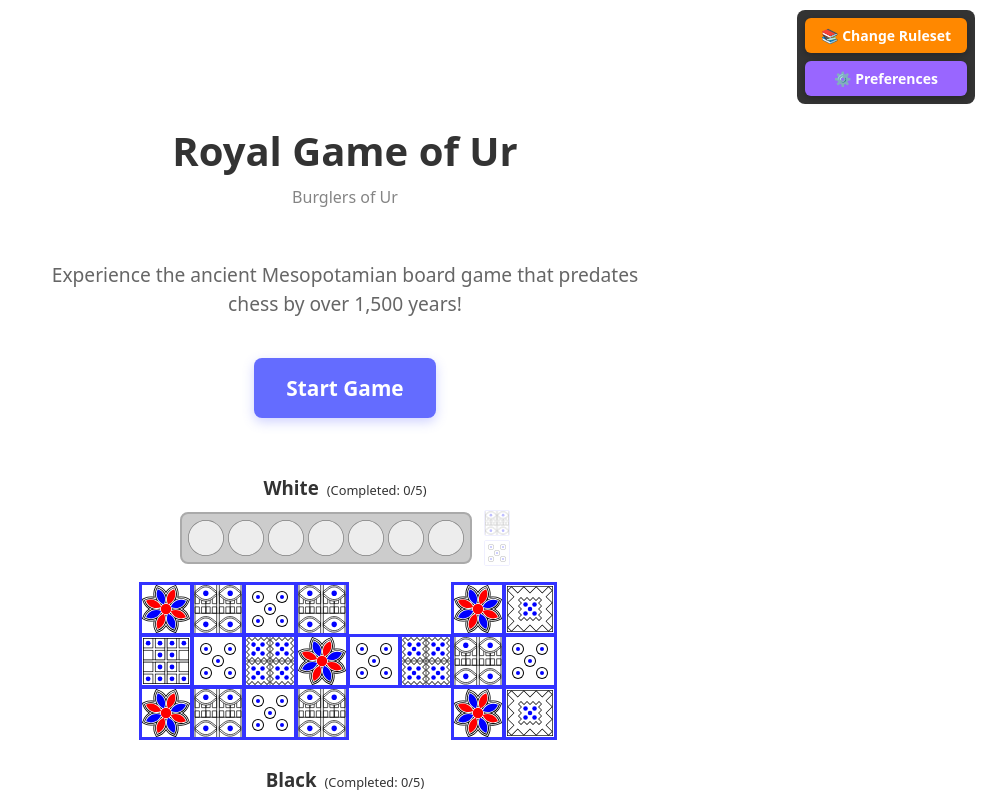
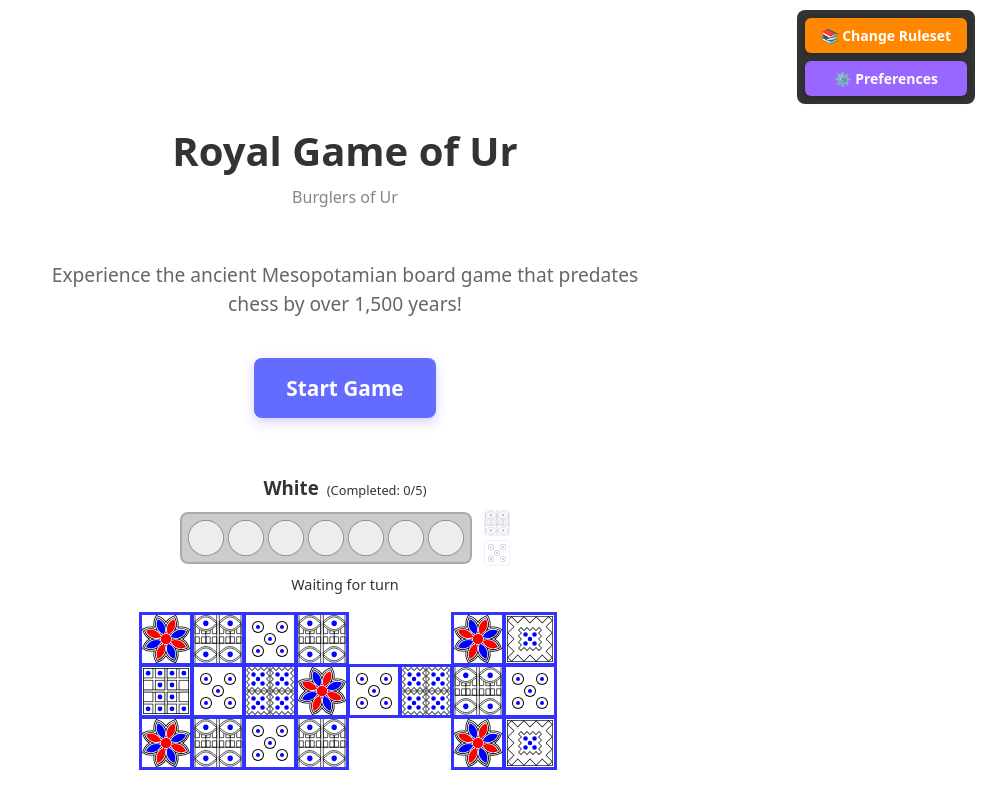
Before and after one commit to GloinTheDark/ur2, a React (Vite) app: page / in a window 1280 px wide. Shown: the top 800 px of the page, without its empty margins (295-1280 px from the left). Built offline with nearby package versions, Linux system fonts and the light colour scheme.

Commit message:
player status line

```diff
--- a/src/DiceRoller.tsx
+++ b/src/DiceRoller.tsx
@@ -40,6 +40,7 @@ const DiceRoller = forwardRef<DiceRollerRef, DiceRollerProps>(({ gameState }, re
         }
 
         setIsRolling(true);
+        gameState.startDiceAnimation(); // Notify GameState that dice animation started
 
         // Get dice count from current rule set
         const currentRuleSet = gameState.getCurrentRuleSet();
@@ -59,6 +60,7 @@ const DiceRoller = forwardRef<DiceRollerRef, DiceRollerProps>(({ gameState }, re
             const finalRoll = gameState.state.diceRolls;
             setAnimatedRoll(finalRoll);
             setIsRolling(false);
+            gameState.finishDiceAnimation(); // Notify GameState that dice animation finished
         }, ANIMATION_DURATION);
     };
 
@@ -79,6 +81,7 @@ const DiceRoller = forwardRef<DiceRollerRef, DiceRollerProps>(({ gameState }, re
         }
 
         setIsInitialRolling(true);
+        gameState.startDiceAnimation(); // Notify GameState that dice animation started
 
         // Start animation with random dice values
         const animationInterval = setInterval(() => {
@@ -94,6 +97,7 @@ const DiceRoller = forwardRef<DiceRollerRef, DiceRollerProps>(({ gameState }, re
                 setAnimatedInitialRoll(finalRoll);
             }
             setIsInitialRolling(false);
+            gameState.finishDiceAnimation(); // Notify GameState that dice animation finished
         }, ANIMATION_DURATION);
     };
 
--- a/src/GameState.ts
+++ b/src/GameState.ts
@@ -55,6 +55,7 @@ export interface GameStateData {
     turnCount: number; // Track number of turns played
     diceRolls: number[];
     diceTotal: number;
+    diceAnimating: boolean;
     houseBonusApplied: boolean;
     templeBlessingApplied: boolean;
     eligiblePieces: number[];
@@ -140,6 +141,7 @@ export class GameState {
             turnCount: this.data.turnCount,
             diceRolls: [...this.data.diceRolls],
             diceTotal: this.data.diceTotal,
+            diceAnimating: this.data.diceAnimating,
             houseBonusApplied: this.data.houseBonusApplied,
             templeBlessingApplied: this.data.templeBlessingApplied,
             eligiblePieces: [...this.data.eligiblePieces],
@@ -293,7 +295,7 @@ export class GameState {
 
     // Check if any pieces on a square are eligible to move
     hasEligiblePieceOnSquare(squareNumber: number): boolean {
-        if (!this.data.gameStarted || this.isAnimating()) return false;
+        if (!this.data.gameStarted || this.data.animatingPiece?.isAnimating || this.data.animatingCapturedPiece?.isAnimating) return false;
 
         const currentPlayerPieces = this.getPiecesOnSquare(squareNumber, this.data.currentPlayer);
 
@@ -326,6 +328,7 @@ export class GameState {
             turnCount: 0,
             diceRolls: [],
             diceTotal: 0,
+            diceAnimating: false,
             houseBonusApplied: false,
             templeBlessingApplied: false,
             eligiblePieces: [],
@@ -687,6 +690,7 @@ export class GameState {
     resetDice(): void {
         this.data.diceRolls = [];
         this.data.diceTotal = 0;
+        this.data.diceAnimating = false;
         this.data.houseBonusApplied = false;
         this.data.templeBlessingApplied = false;
         this.data.eligiblePieces = [];
@@ -868,7 +872,19 @@ export class GameState {
 
     // Check if any animation is currently in progress
     isAnimating(): boolean {
-        return this.data.animatingPiece?.isAnimating === true || this.data.animatingCapturedPiece?.isAnimating === true;
+        return this.data.diceAnimating || this.data.animatingPiece?.isAnimating === true || this.data.animatingCapturedPiece?.isAnimating === true;
+    }
+
+    // Start dice animation
+    startDiceAnimation(): void {
+        this.data.diceAnimating = true;
+        this.notify();
+    }
+
+    // Finish dice animation
+    finishDiceAnimation(): void {
+        this.data.diceAnimating = false;
+        this.notify();
     }
 
     // Get current animation data
@@ -1007,8 +1023,9 @@ export class GameState {
 
     // Get pieces that should be evaluated for movement
     private getPiecesToEvaluate(): number[] {
-        // Don't evaluate pieces if no dice have been rolled or if animations are in progress
-        if (this.data.diceRolls.length === 0 || this.data.diceTotal === 0 || this.isAnimating()) {
+        // Don't evaluate pieces if no dice have been rolled or if piece animations are in progress
+        if (this.data.diceRolls.length === 0 || this.data.diceTotal === 0 ||
+            this.data.animatingPiece?.isAnimating || this.data.animatingCapturedPiece?.isAnimating) {
             return [];
         }
 
--- a/src/PlayerHome.tsx
+++ b/src/PlayerHome.tsx
@@ -70,6 +70,61 @@ const PlayerHome: React.FC<PlayerHomeProps> = ({
         (player === 'white' ? houseControl.whiteHouses > houseControl.blackHouses :
             houseControl.blackHouses > houseControl.whiteHouses) : false;
 
+    // Get status message for this player
+    const getStatusMessage = (): string => {
+        // Check if game is over
+        if (winner) {
+            return winner === player ? 'Victory!' : 'Defeat';
+        }
+
+        // During initial roll phase, no player has a turn yet
+        if (state.gamePhase === 'initial-roll') {
+            return 'Waiting for turn';
+        }
+
+        // Check if it's this player's turn
+        if (state.currentPlayer !== player) {
+            return 'Waiting for turn';
+        }
+
+        // Get current player agent to determine if AI or human
+        const currentPlayerAgent = gameState.getCurrentPlayerAgent();
+        const isAI = currentPlayerAgent?.playerType === 'computer';
+
+        // Check if game hasn't started yet
+        if (!state.gameStarted) {
+            return isAI ? 'Thinking...' : 'Roll dice';
+        }
+
+        // Check if animating
+        if (gameState.isAnimating()) {
+            // Check if it's dice animation
+            if (state.diceAnimating) {
+                return 'Rolling...';
+            } else {
+                // Must be piece animation
+                return 'Moving...';
+            }
+        }
+
+        // Check game phase
+        if (state.diceRolls.length === 0) {
+            // Need to roll dice
+            return isAI ? 'Thinking...' : 'Roll dice';
+        } else if (state.selectedPiece === null) {
+            // Need to select piece
+            if (state.eligiblePieces.length === 0) {
+                // No eligible pieces, turn will end automatically
+                return 'No moves available';
+            } else {
+                return isAI ? 'Thinking...' : 'Select piece to move';
+            }
+        } else {
+            // Piece selected, need to move
+            return isAI ? 'Thinking...' : 'Select destination';
+        }
+    };
+
     return (
         <div style={{ marginTop: isWhite ? '24px' : '16px' }}>
             <h3 style={{
@@ -124,7 +179,7 @@ const PlayerHome: React.FC<PlayerHomeProps> = ({
                                 eligibleBlankPieces.length > 0 &&
                                 state.gameStarted && !winner &&
                                 state.currentPlayer === player &&
-                                !gameState.isAnimating();
+                                !(state.animatingPiece?.isAnimating || state.animatingCapturedPiece?.isAnimating);
 
                             // Check if this leftmost blank piece is selected
                             isSelected = isLeftmostBlankSlot && !!(selectedPiece &&
@@ -282,6 +337,19 @@ const PlayerHome: React.FC<PlayerHomeProps> = ({
                     </div>
                 )}
             </div>
+
+            {/* Status Line */}
+            <div style={{
+                textAlign: 'center',
+                marginTop: '8px',
+                fontSize: '0.9rem',
+                fontWeight: '500',
+                color: titleColor,
+                filter: 'var(--dark-mode-filter, none)',
+                minHeight: '20px'
+            }}>
+                {getStatusMessage()}
+            </div>
         </div>
     );
 };
```
